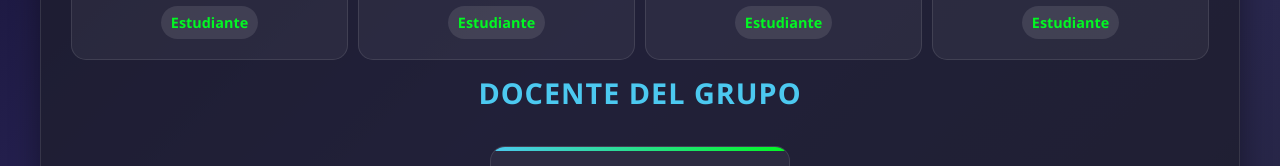
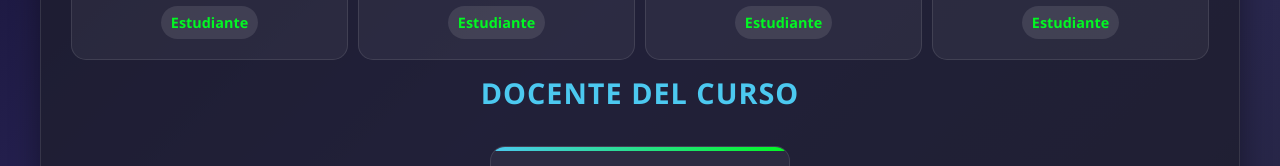
Before and after one commit to apaza3000/proyecto-fisicaii, a plain HTML site: page index.html in a window 1280 px wide. Shown: the part 513-679 px from the top of the page. Drawn offline with Linux system fonts and the light colour scheme.

Commit message:
correccion

```diff
--- a/index.html
+++ b/index.html
@@ -46,7 +46,7 @@
 
       </div>
 
-      <h3>DOCENTE DEL GRUPO</h3>
+      <h3>DOCENTE DEL CURSO</h3>
       <div class="team">
         <div class="member">
           <span class="name">ARTURO DAVILA OBANDO</span>
```
